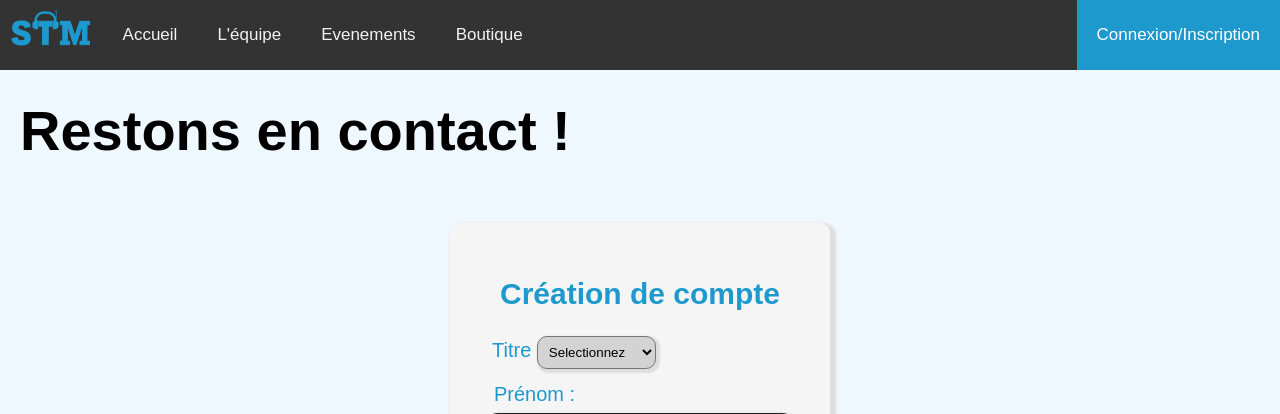
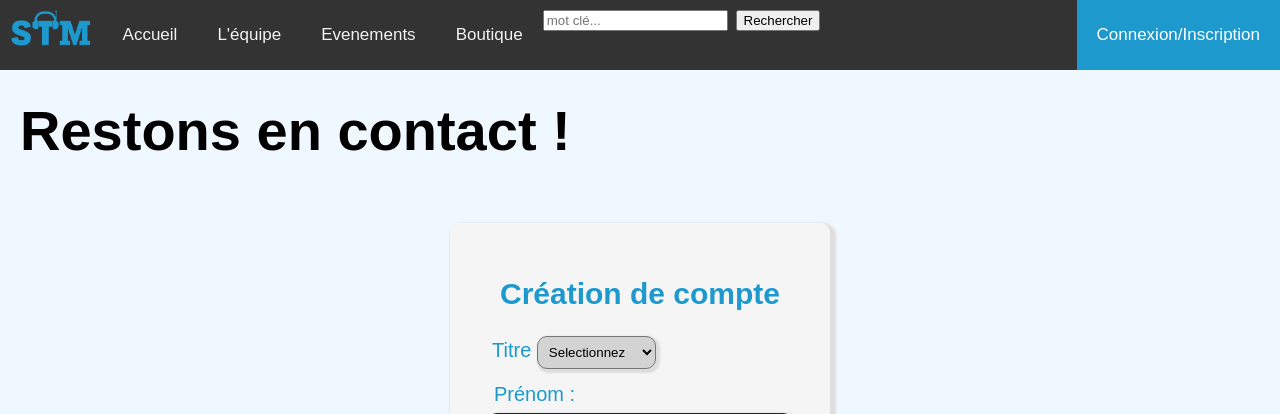
Before and after one commit to jesuisantoine/APP-groupe-3C, a PHP site: page /register.php in a window 1280 px wide. Shown: the top 414 px of the page. Run offline with PHP 8.4, Linux system fonts and the light colour scheme; data that the repository does not hold is empty.

Commit message:
Update register.php

```diff
--- a/APP-G3B-2023-V2.0/register.php
+++ b/APP-G3B-2023-V2.0/register.php
@@ -15,6 +15,10 @@
             <a href="aboutus.php">L'équipe</a>
             <a href="events.php">Evenements</a>
             <a href="shop.php">Boutique</a>
+            <form class="barre_recherhce" action="/search" method="GET">
+                    <input type="text" placeholder="mot clé..." name="search">
+                    <button class="boutton_recherche" type="submit">Rechercher</button>
+                </form>
             <a href="login.php" class="login active">Connexion/Inscription</a>
             <a href="javascript:void(0);" style="font-size:15px;" class="icon" onclick="responsiveNavbar()">&#9776;</a>
         </div>
```
